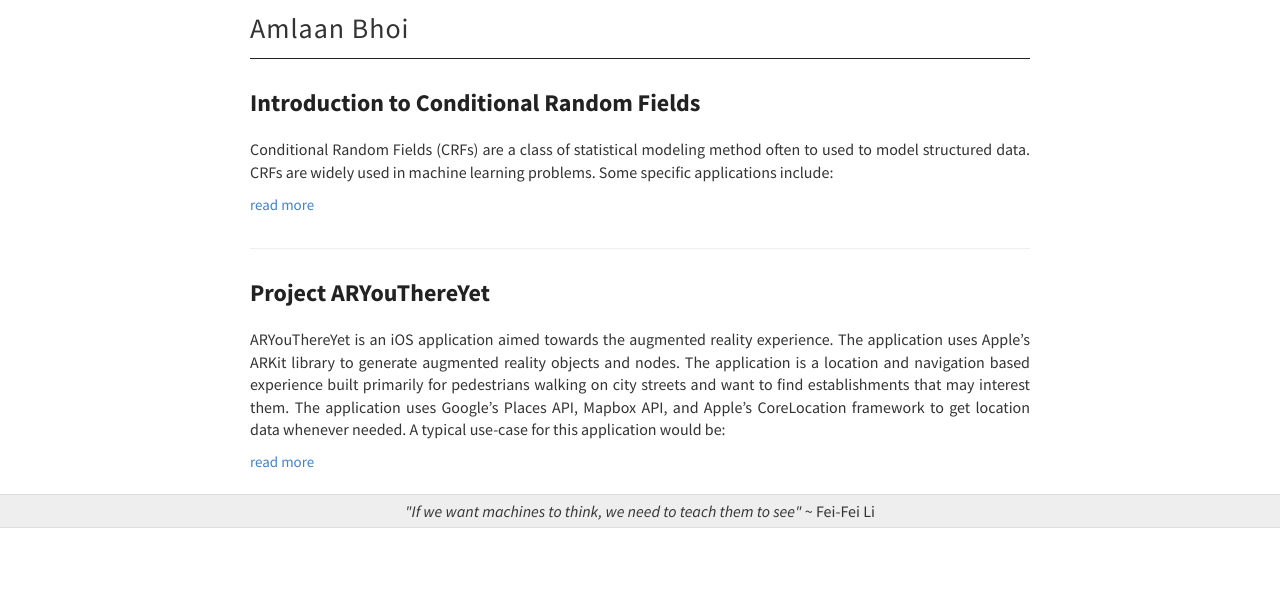
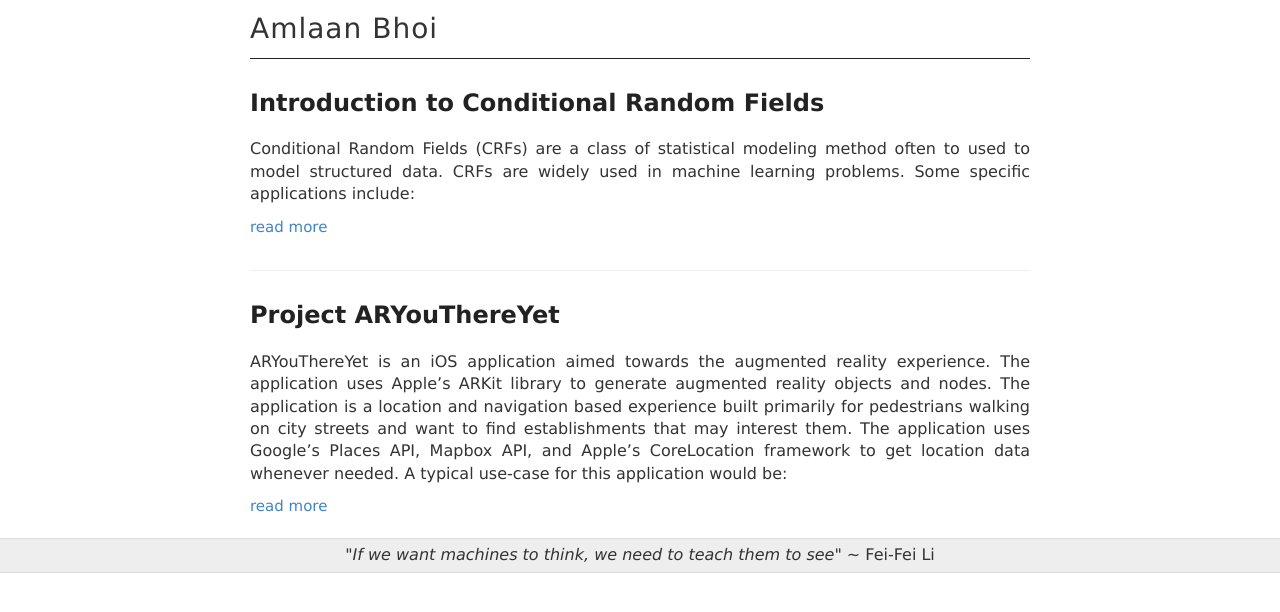
Before and after one commit to abhoi/blog_2, a Jekyll site: the page built from index.html, in a window 1280 px wide. Shown: the top 612 px of the page. Built offline with Jekyll 4.4.1, drawn with Linux system fonts in a browser that asks for light colours.

Commit message:
Update _variables.scss

```diff
--- a/_sass/_variables.scss
+++ b/_sass/_variables.scss
@@ -21,8 +21,8 @@ $white: #fff;
 // $helvetica: "Merriweather", Helvetica, Arial, sans-serif;
 // $helveticaNeue: "Merriweather", "Helvetica Neue", Helvetica, Arial, sans-serif;
 // $georgia: Georgia, serif;
-$roboto: "Source Sans Pro", sans-serif;
-$body: "Source Sans Pro", sans-serif;
+$roboto: Verdana, "Source Sans Pro", sans-serif;
+$body: Verdana, "Source Sans Pro", sans-serif;
 
 // Mobile breakpoints
 @mixin mobile {
```
